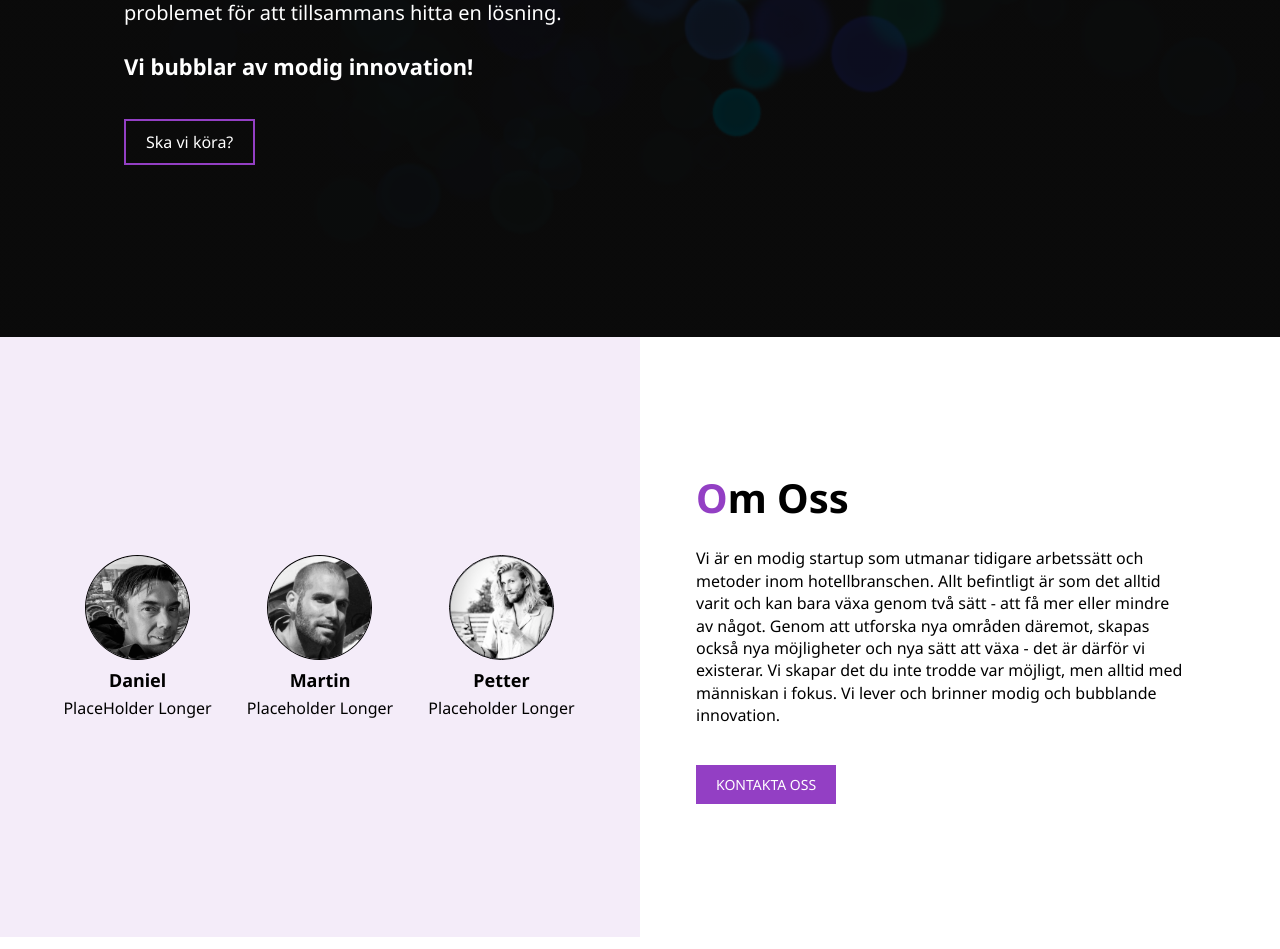
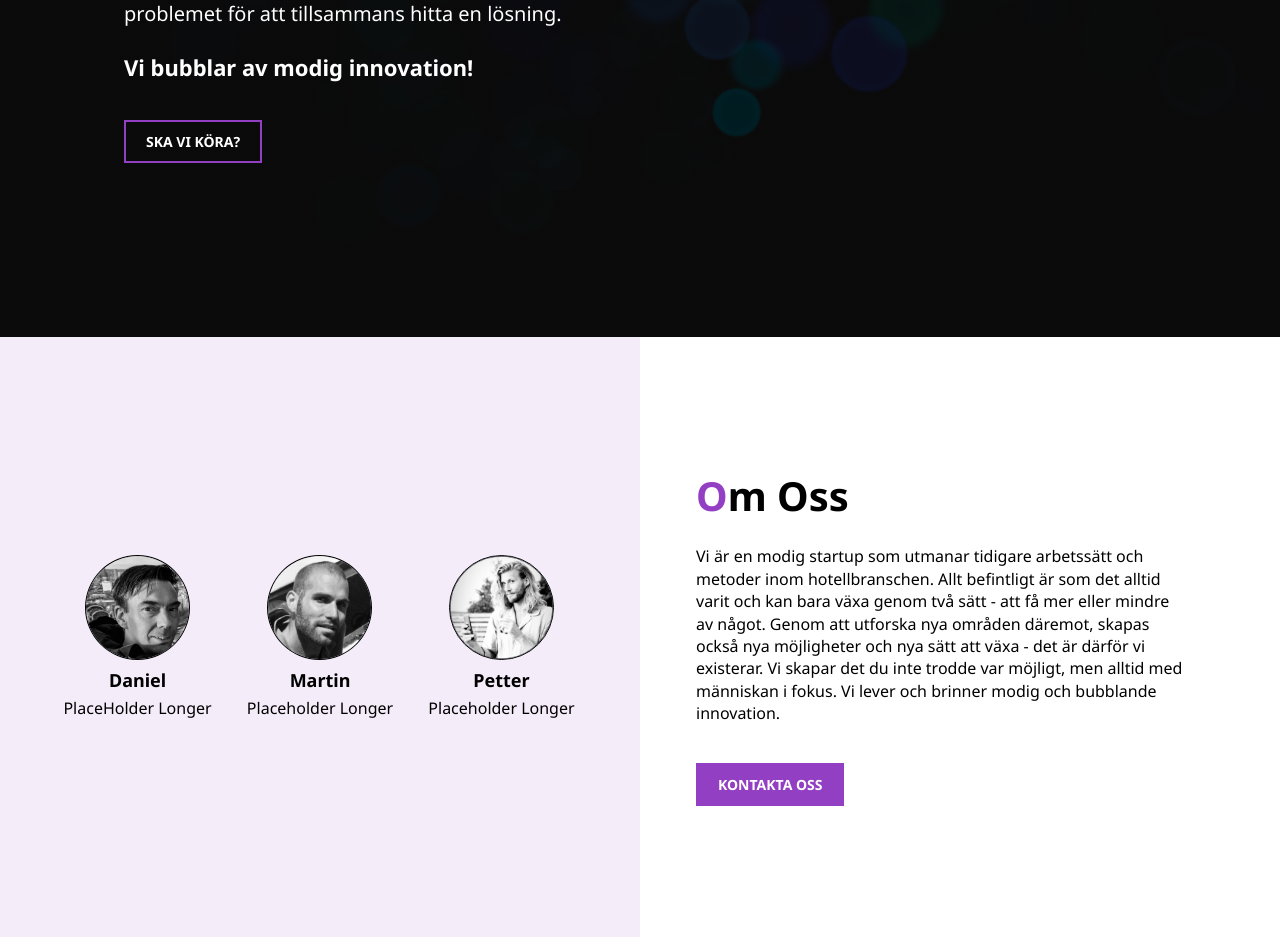
Before and after one commit to carcosa-rnd/eddiepiper.com, a React (Vite) app: page / in a window 1280 px wide. Shown: the part 463-1412 px from the top of the page. Built offline with nearby package versions, Linux system fonts and the light colour scheme.

Commit message:
feat: Add hover effects on cta buttons

```diff
--- a/src/components/About/about.module.scss
+++ b/src/components/About/about.module.scss
@@ -75,7 +75,16 @@
     text-decoration: none;
     font-size: 14px;
     background: $--primary-light-100;
+    border: 2px solid $--primary-light-100;
     padding: 10px 20px;
+    transition: background 300ms ease, border 300ms ease, color 300ms ease;
+    font-weight: 700;
+
+    &:hover {
+      background: transparent;
+      color: $--text-color-black;
+      transition: background 300ms ease, border 300ms ease, color 300ms ease;
+    }
   }
 }
 
--- a/src/components/Contact/contact.module.scss
+++ b/src/components/Contact/contact.module.scss
@@ -66,8 +66,15 @@
     display: inline-block;
     color: $--text-color-white;
     text-decoration: none;
-    font-size: 16px;
+    font-size: 14px;
     border: 2px solid $--primary-light-100;
     padding: 10px 20px;
+    transition: background 300ms ease;
+    font-weight: 700;
+
+    &:hover {
+      background: $--primary-light-100;
+      transition: background 300ms ease;
+    }
   }
 }
--- a/src/components/Hero/hero.module.scss
+++ b/src/components/Hero/hero.module.scss
@@ -74,8 +74,16 @@
     display: inline-block;
     color: $--text-color-white;
     text-decoration: none;
-    font-size: 16px;
+    font-size: 14px;
     border: 2px solid $--primary-light-100;
     padding: 10px 20px;
+    transition: background 300ms ease;
+    font-weight: 700;
+    text-transform: uppercase;
+
+    &:hover {
+      background: $--primary-light-100;
+      transition: background 300ms ease;
+    }
   }
 }
```
